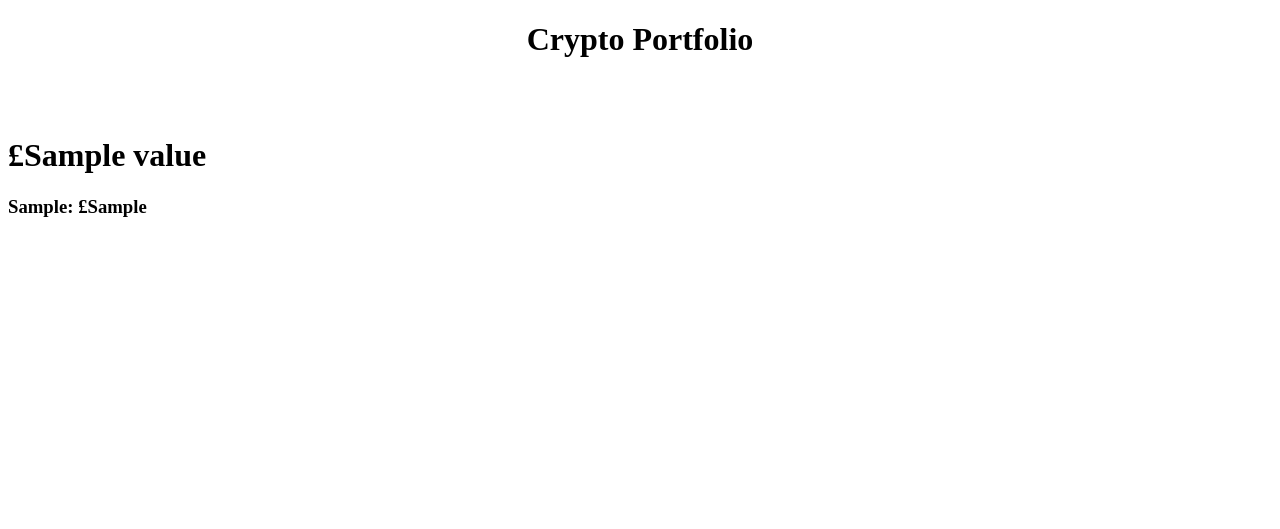
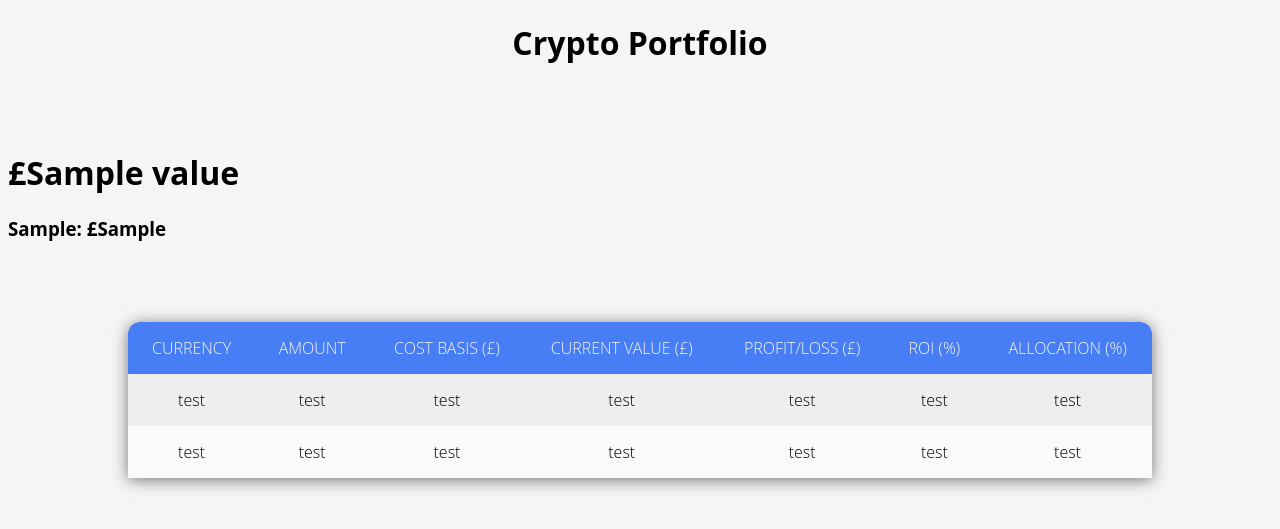
Before and after one commit to dcsp3/crypto-tracker, a Django app: template tracker/templates/tracker/index.html in a window 1280 px wide. Shown: the top 529 px of the page. Run offline with Django 4.2, Linux system fonts and the light colour scheme; the template is opened without the code that fills it: most values are stand-ins (such as "Sample title", 1, 10 or a date in 2020).

Commit message:
add basic table structure + styles for table

```diff
--- /dev/null
+++ b/tracker/static/tracker/styles.css
@@ -0,0 +1,40 @@
+body {
+    background-color: whitesmoke;
+    font-family: 'Open Sans', Sans-serif;
+    font-weight: 200;
+}
+
+table {
+    position: absolute;
+    z-index: 2;
+    left: 50%;
+    top: 50%;
+    transform: translate(-50%,-50%);
+    width: 80%;
+    border-collapse: collapse;
+    border-spacing: 0;
+    box-shadow: 0 2px 15px rgba(64,64,64,.7);
+    border-radius: 12px 12px 0 0;
+    overflow: hidden;
+}
+
+td, th {
+    padding: 15px 20px;
+    text-align: center;
+    font-weight: 200;
+}
+
+th {
+    background-color: rgb(71, 126, 246);
+    color: whitesmoke;
+    text-transform: uppercase;
+}
+
+tr {
+    width: 100%;
+    background-color: #fafafa
+}
+
+tr:nth-child(even) {
+    background-color: #eeeeee;
+}
--- a/tracker/templates/tracker/index.html
+++ b/tracker/templates/tracker/index.html
@@ -1,3 +1,5 @@
+{% load static %}
+
 <!DOCTYPE html>
 <html lang="en">
 <head>
@@ -5,6 +7,7 @@
     <meta http-equiv="X-UA-Compatible" content="IE=edge">
     <meta name="viewport" content="width=device-width, initial-scale=1.0">
     <title>Crypto Portfolio Valuation</title>
+    <link href="{% static 'tracker/styles.css' %}" rel="stylesheet">
 </head>
 <body>
     <h1><center>Crypto Portfolio</center></h1>
@@ -18,5 +21,47 @@
         {% endfor %}
     </div>
 
+    <br>
+    <br>
+    <br>
+    <br>
+    <br>
+
+    <div>
+        <table>
+
+            <tr>
+                <th>Currency</th>
+                <th>Amount</th>
+                <th>Cost Basis (£)</th>
+                <th>Current Value (£) </th>
+                <th>Profit/Loss (£) </th>
+                <th>ROI (%)</th>
+                <th>Allocation (%)</th>
+            </tr>
+
+            <tr>
+                <td>test</td>
+                <td>test</td>
+                <td>test</td>
+                <td>test</td>
+                <td>test</td>
+                <td>test</td>
+                <td>test</td>
+            </tr>
+
+            <tr>
+                <td>test</td>
+                <td>test</td>
+                <td>test</td>
+                <td>test</td>
+                <td>test</td>
+                <td>test</td>
+                <td>test</td>
+            </tr>
+
+        </table>
+    </div>
+
 </body>
 </html>
```
Also changed, not shown: tracker/coinbase_tracker.py (+13 -1 lines).
